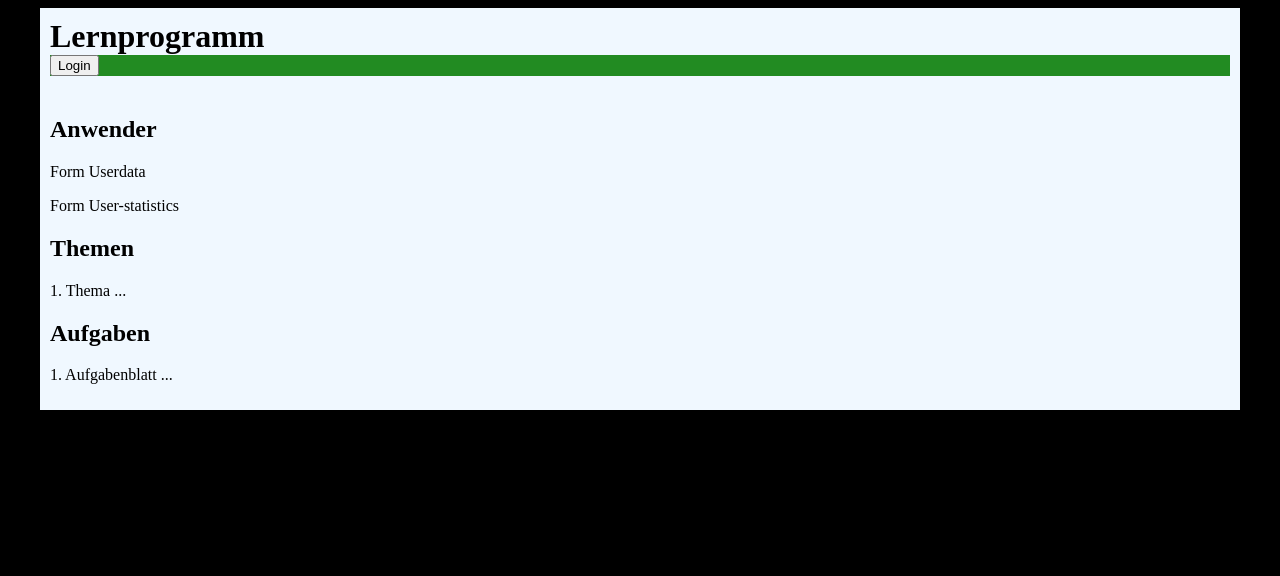
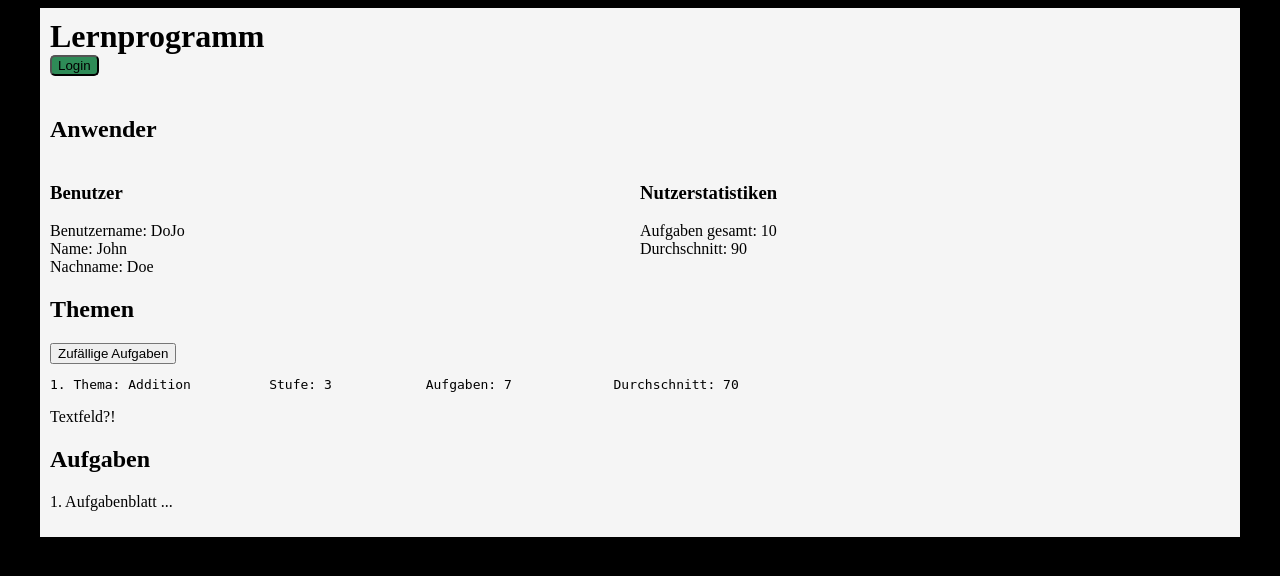
Before and after one commit to JellefAbbenseth/schoolProject, a Flask app: page / in a window 1280 px wide. Shown: the top 576 px of the page. Run offline with Flask 2, Linux system fonts and the light colour scheme.

Commit message:
Projektabschnitt 5: - Aufbau der Webseite home - CSS Grundlagen - weitere html seiten (login, registry, exercise_sheet

```diff
--- a/Programm/website/static/style.css
+++ b/Programm/website/static/style.css
@@ -4,7 +4,7 @@ body {
 }
 
 div#base {
-    background-color: aliceblue;
+    background-color: whitesmoke;
     z-index: 1;
     margin: 0 auto;
     max-width: 1200px;
@@ -15,14 +15,30 @@ h1 {
     margin: 0em;
 }
 
+h2 {
+    width: 100%;
+}
+
 header {
     padding: 10px;
+}
+
+button#loButton {
+    background-color: seagreen;
+    border-radius: 5px;
 }
 
 main {
     padding: 10px;
 }
 
-div#log {
-    background-color: forestgreen;
+div#user {
+    display: flex;
+    flex-wrap: wrap;
+    flex-direction: row;
+    align-items: flex-start;
 }
+
+div#user_item {
+    width: 50%;
+}
--- /dev/null
+++ b/Programm/website/templates/exercise_sheet.html
@@ -0,0 +1,6 @@
+{% extends "base.html" %}
+{% block title %}Aufgabenblatt{% endblock %}
+
+{% block content %}
+<p>Aufgabenblatt</p>
+{% endblock %}
--- a/Programm/website/templates/home.html
+++ b/Programm/website/templates/home.html
@@ -6,7 +6,7 @@
         <h1>Lernprogramm</h1>
         <div id="log">
             <form method="POST">
-                <button type="submit" class="btn btn-primary">Login</button>
+                <button id="loButton" type="submit" value="login" name="login_button">Login</button>
             </form>
         </div>
     </header>
@@ -14,15 +14,41 @@
         <div id="user">
             <h2>Anwender</h2>
             <div id="user_item">
-                <p>Form Userdata</p>
+                <form method="POST" action="/">
+                    <h3>Benutzer</h3>
+                    <div class="form-group">
+                        <label for="user_name">Benutzername: </label>
+                        <output for="user_name" id="output_user_name">{{user_name}}</output>
+                    </div>
+                    <div class="form-group">
+                        <label for="first_name">Name: </label>
+                        <output for="first_name" id="output_first_name">{{first_name}}</output>
+                    </div>
+                    <div class="form-group">
+                        <label for="last_name">Nachname: </label>
+                        <output for="last_name" id="output_last_name">{{last_name}}</output>
+                    </div>
+                </form>
             </div>
             <div id="user_item">
-                <p>Form User-statistics</p>
+                <h3>Nutzerstatistiken</h3>
+                <div class="form-group">
+                    <label for="exercises">Aufgaben gesamt: </label>
+                    <output for="exercises" id="output_exercises">{{exercises}}</output>
+                </div>
+                <div class="form-group">
+                    <label for="average">Durchschnitt: </label>
+                    <output for="average" id="output_average">{{average}}</output>
+                </div>
             </div>
         </div>
         <div id="theme">
             <h2>Themen</h2>
-            <p>1. Thema ...</p>
+            <form method="POST" action="/">
+                <button id="exButton" type="submit" value="exercise" name="exercise_button">Zufällige Aufgaben</button>
+            </form>
+            <pre>1. Thema: Addition          Stufe: {{niveau}}            Aufgaben: {{number_exercises}}             Durchschnitt: {{average_exercises}}</pre>
+            <p>Textfeld?!</p>
         </div>
         <div id="exercises">
             <h2>Aufgaben</h2>
--- /dev/null
+++ b/Programm/website/templates/login.html
@@ -0,0 +1,6 @@
+{% extends "base.html" %}
+{% block title %}Login{% endblock %}
+
+{% block content %}
+<p>Login</p>
+{% endblock %}
--- /dev/null
+++ b/Programm/website/templates/registry.html
@@ -0,0 +1,6 @@
+{% extends "base.html" %}
+{% block title %}Registry{% endblock %}
+
+{% block content %}
+<p>Registrieren</p>
+{% endblock %}
--- a/Programm/website/views.py
+++ b/Programm/website/views.py
@@ -5,8 +5,22 @@ views = Blueprint('views', __name__)
 
 @views.route('/', methods=['GET', 'POST'])
 def home():
-    text = ''
     if request.method == 'POST':
-        text = request.form.get('input')
+        if request.form.get('login_button'):
+            return render_template('login.html')
+        if request.form.get('exercise_button'):
+            return render_template('exercise_sheet.html')
 
-    return render_template('home.html', output=text)
+    user_name = 'DoJo'
+    first_name = 'John'
+    last_name = 'Doe'
+    exercises = 10
+    average = 90
+    niveau = 3
+    number_exercises = 7
+    average_exercises = 70
+
+    return render_template('home.html', user_name=user_name, first_name=first_name,
+                           last_name=last_name, exercises=exercises, average=average,
+                           niveau=niveau, number_exercises=number_exercises,
+                           average_exercises=average_exercises)
```
